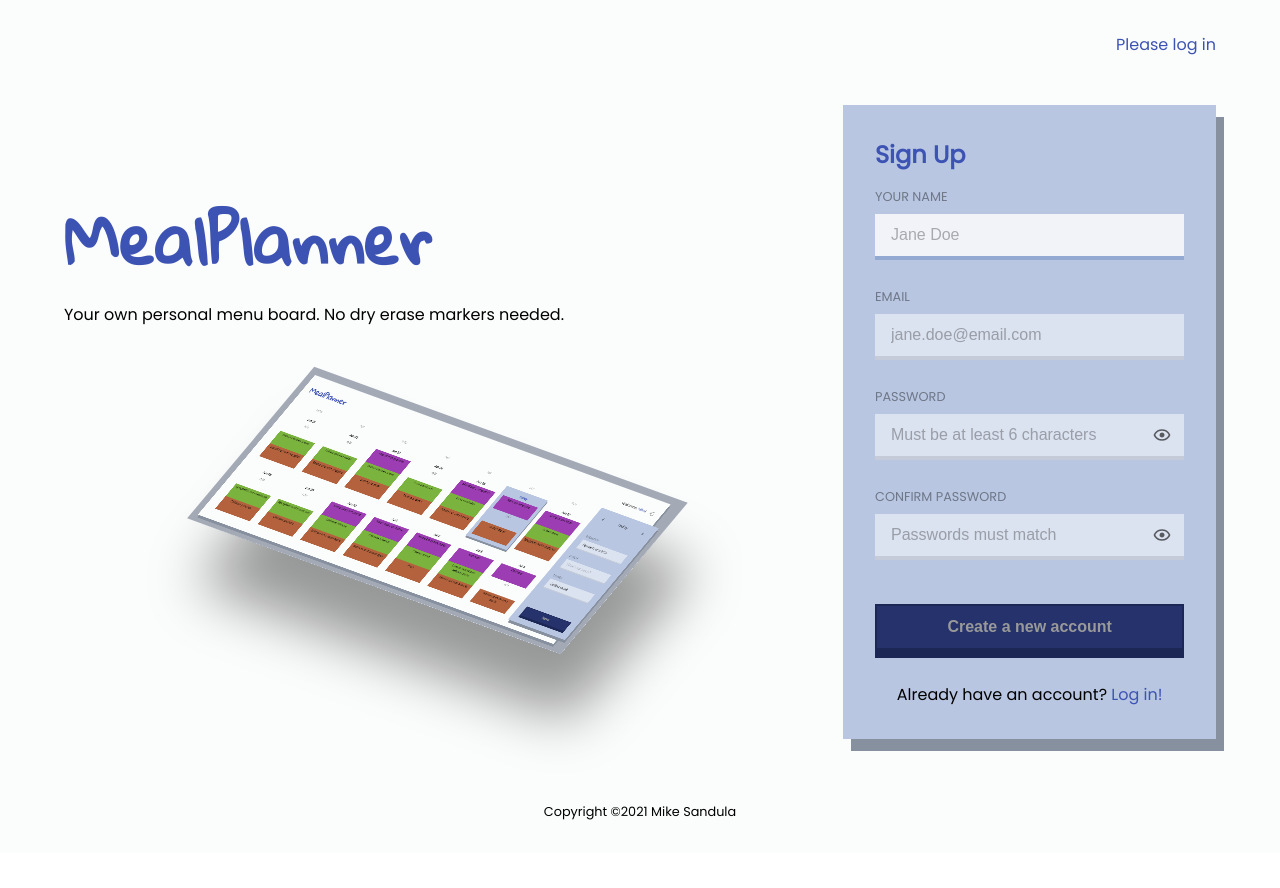
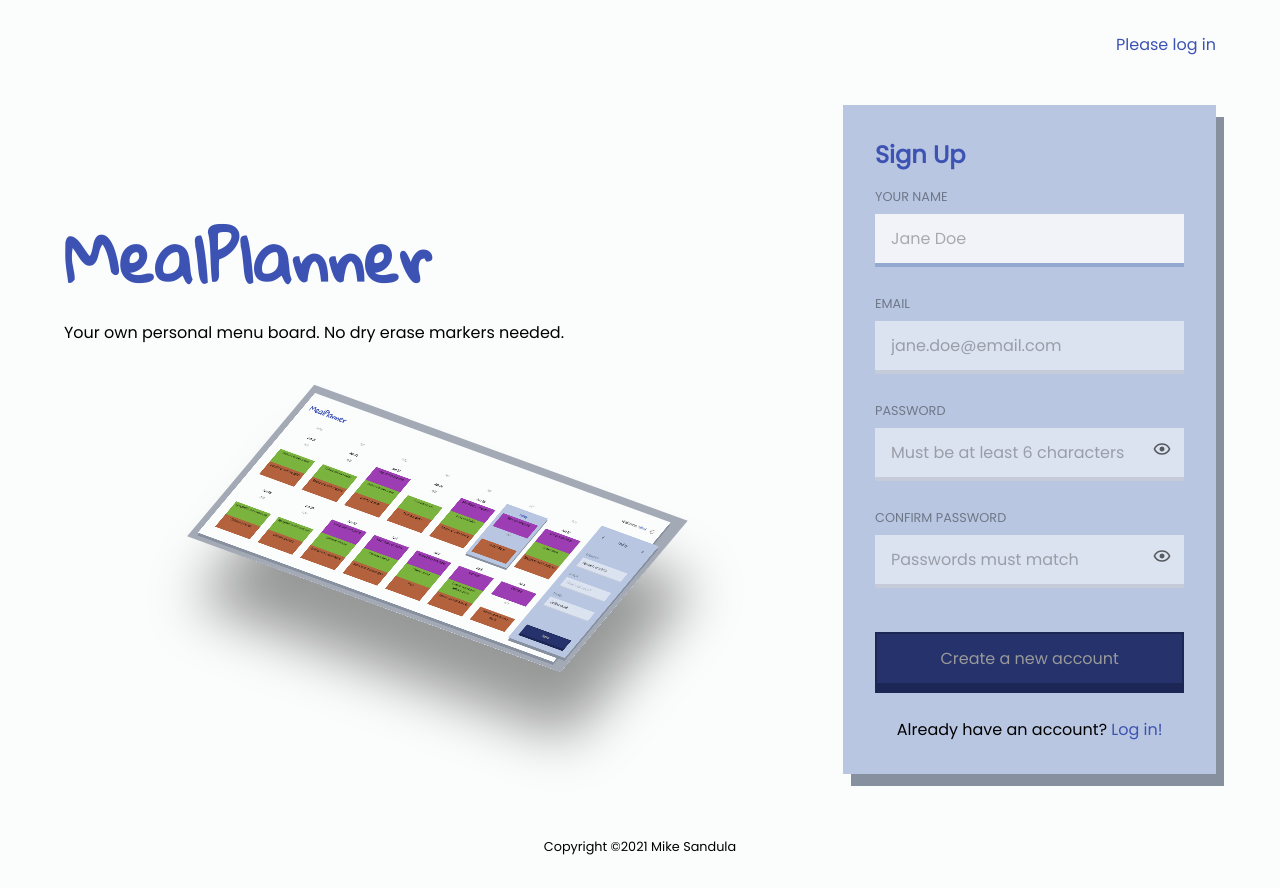
Before and after one commit to msandula12/meal-planner-client, a React (Create React App) app: page / in a window 1280 px wide. Before the commit the page ends 853 px from the top, so only its background shows below. Built offline with nearby package versions, Linux system fonts and the light colour scheme; no server answers.

Commit message:
fix: input, button font

```diff
--- a/src/index.scss
+++ b/src/index.scss
@@ -19,6 +19,7 @@ body {
 
 button,
 input {
+  font-family: $bodyFont;
   font-size: 1rem;
 }
 
@@ -35,7 +36,6 @@ input {
 .btn {
   border: 2px solid darken($accentColor, 10%);
   box-shadow: 0 0.5rem 0 darken($accentColor, 10%);
-  font-weight: bold;
   padding: 0.75rem 1rem;
   transition: background-color 0.2s ease-in, filter 0.2s ease-in;
 
```
